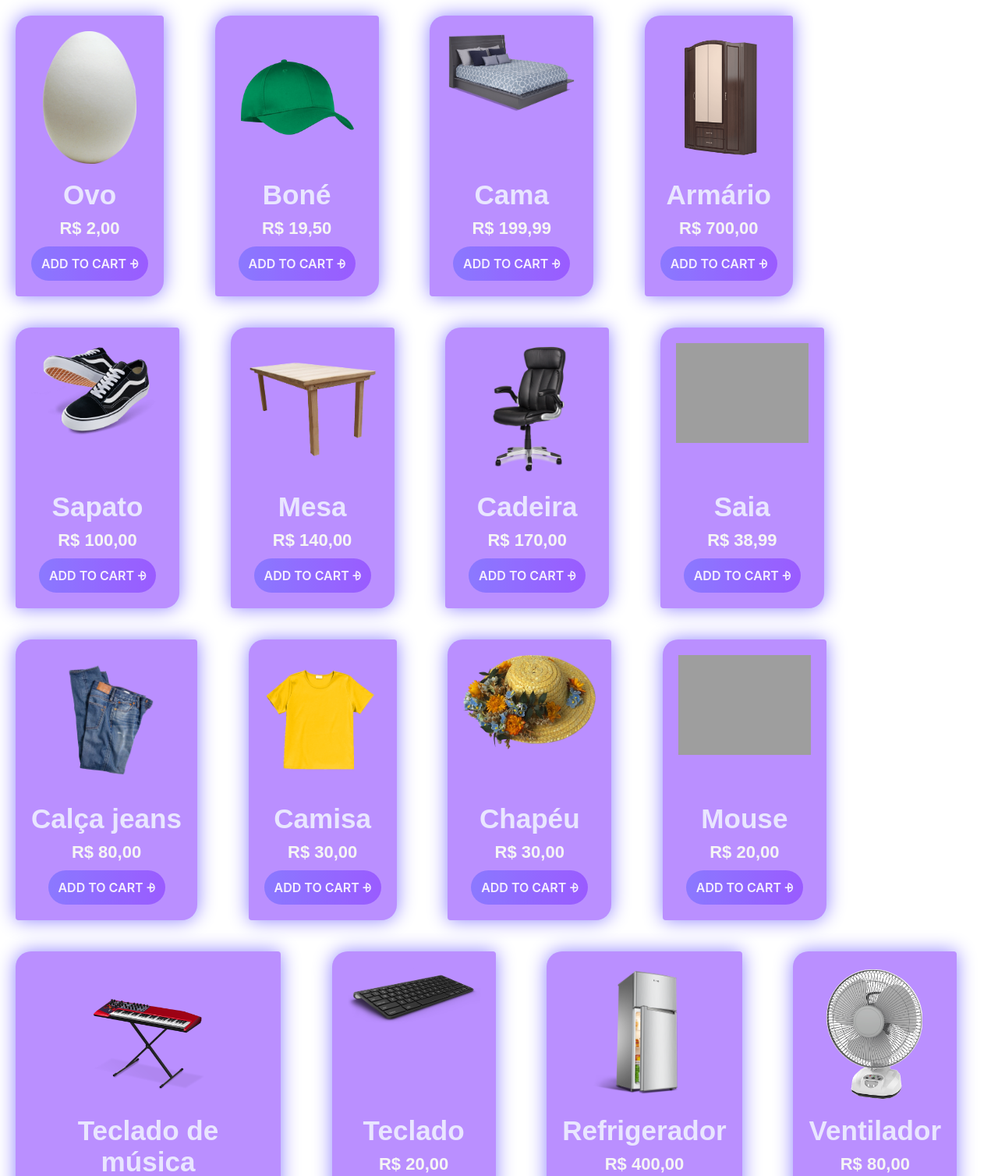
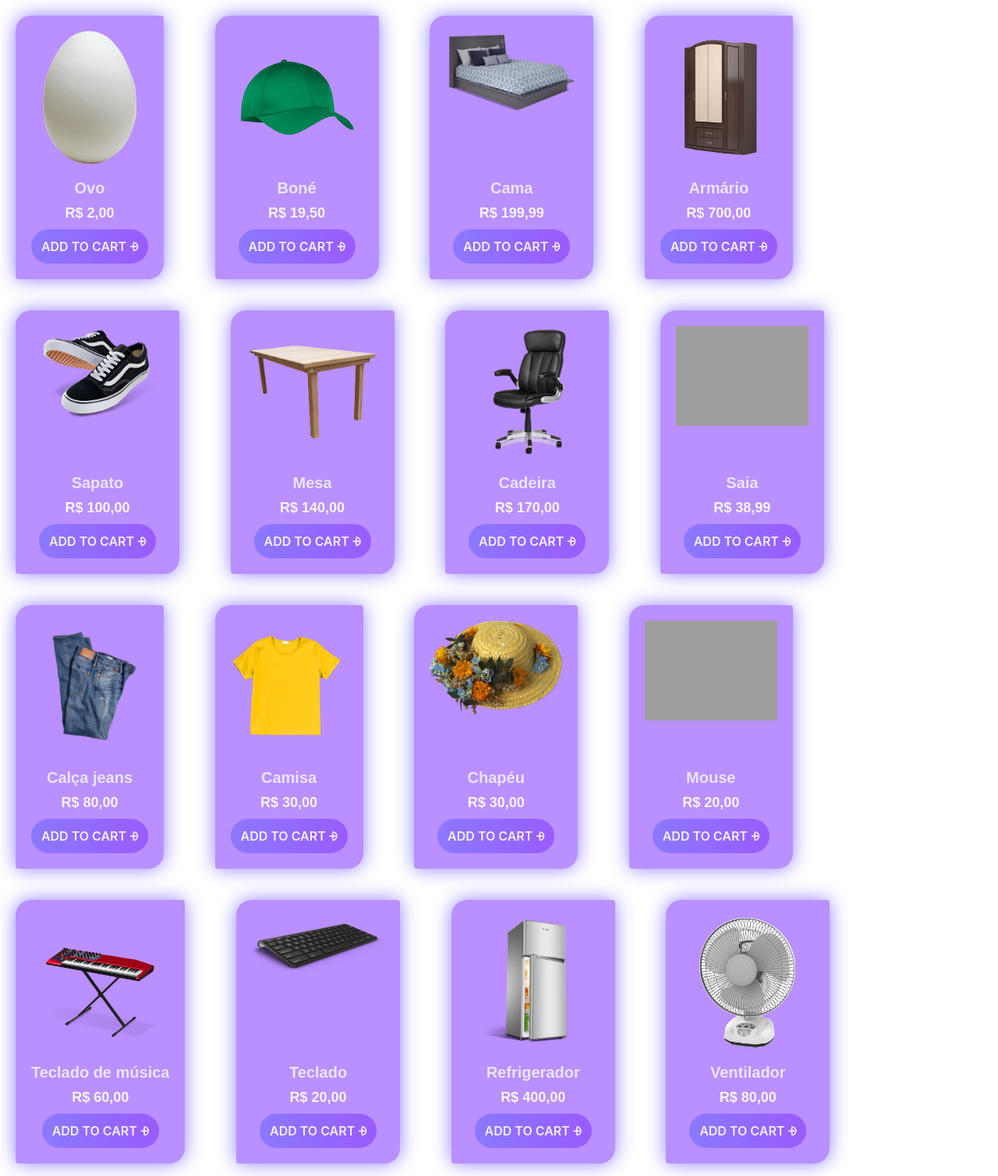
Before and after one commit to marble-zone/Lojas-brasileiranas, a PHP site: page /home.html in a window 1280 px wide. Shown: the top 1508 px of the page at 78% size. Run offline with PHP 8.4, Linux system fonts and the light colour scheme; grey boxes are pictures that could not be loaded.

Commit message:
Diminuindo o nome e o preço

```diff
--- a/css/home.css
+++ b/css/home.css
@@ -6,6 +6,7 @@
 
 h3 {
     color: rgb(233, 230, 255);
+    font-size: 20px;
 }
 
 .flex-container {
@@ -35,7 +36,7 @@ h3 {
 
 .price {
     color: whitesmoke;
-    font-size: 22px;
+    font-size: 18px;
     font-weight: bold;
 }
 
```
